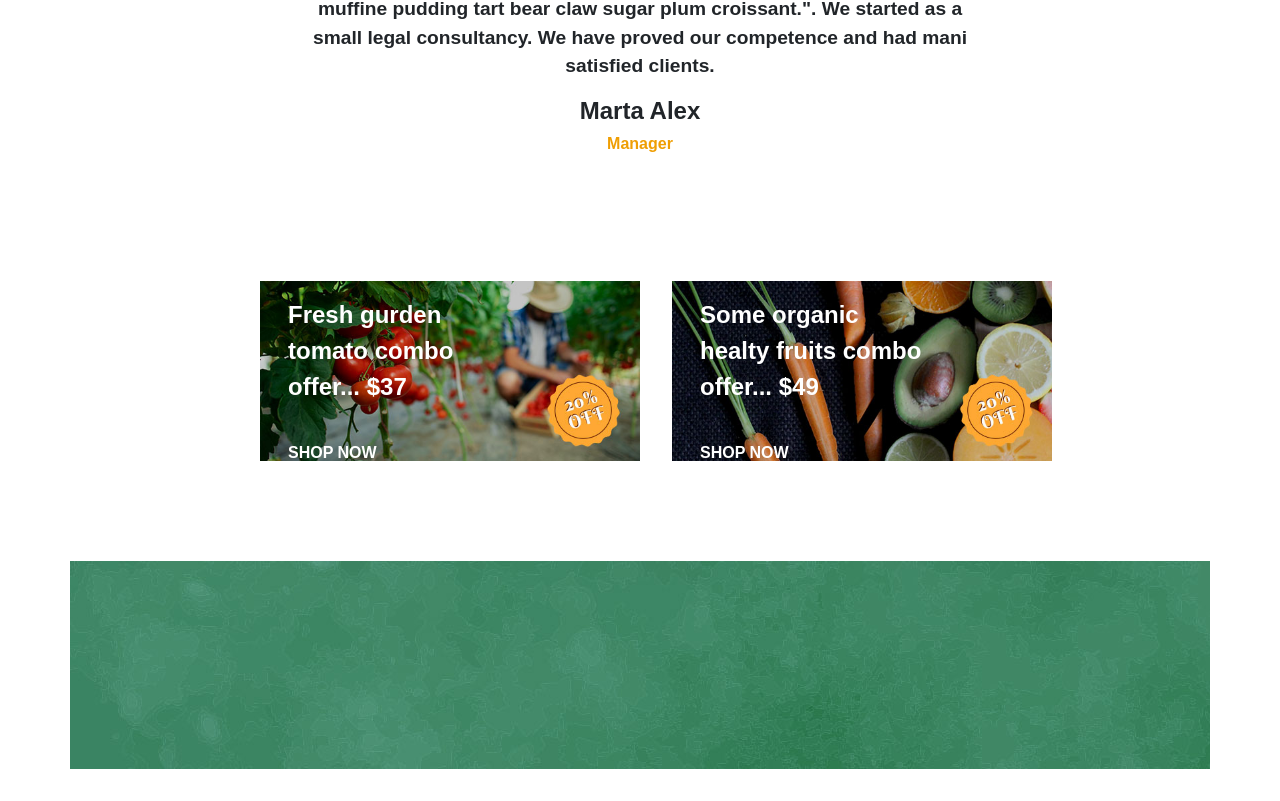
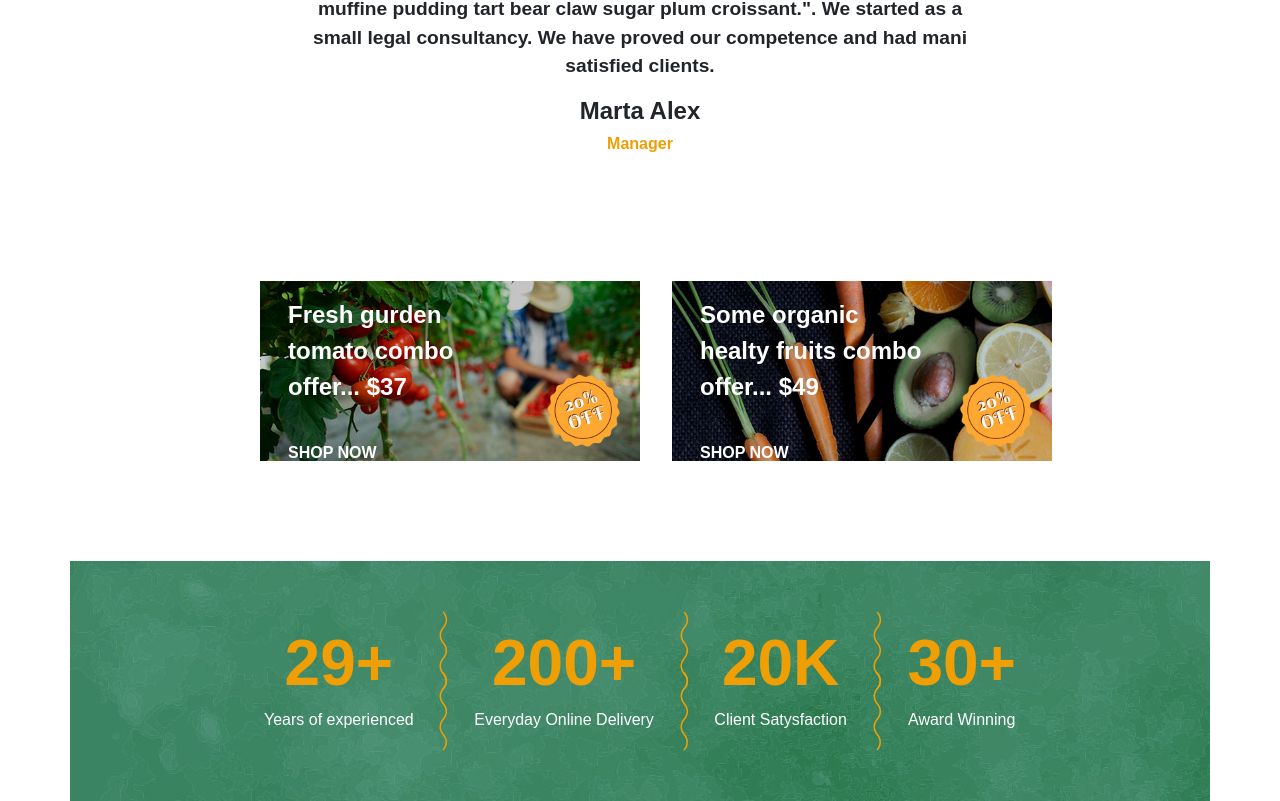
Before and after one commit to Flopiras/proj-html-vuejs, a Vue app: page / in a window 1280 px wide. Shown: the part 2859-3660 px from the top of the page. Before the commit the page ends 3628 px from the top, so only its background shows below. Built offline with nearby package versions, Linux system fonts and the light colour scheme.

Commit message:
add numbers cards

```diff
--- a/src/components/main/NumberCard.vue
+++ b/src/components/main/NumberCard.vue
@@ -21,6 +21,6 @@ h1 {
 }
 
 h5 {
-    font-size: 1.2rem;
+    font-size: 1rem;
 }
 </style>
--- a/src/components/main/SectionNumbers.vue
+++ b/src/components/main/SectionNumbers.vue
@@ -12,8 +12,14 @@ export default {
             <div class="row">
                 <div class="col-2"></div>
                 <div class="col-8">
-                    <div class="d-flex">
-                        <NumberCard />
+                    <div class="d-flex justify-content-between align-items-center">
+                        <NumberCard :mainText="'29+'" :bottomText="'Years of experienced'" />
+                        <img class="mx-2" src="../../assets/img/counter-shap1.png" alt="">
+                        <NumberCard :mainText="'200+'" :bottomText="'Everyday Online Delivery'" />
+                        <img class="mx-2" src="../../assets/img/counter-shap1.png" alt="">
+                        <NumberCard :mainText="'20K'" :bottomText="'Client Satysfaction'" />
+                        <img class="mx-2" src="../../assets/img/counter-shap1.png" alt="">
+                        <NumberCard :mainText="'30+'" :bottomText="'Award Winning'" />
                     </div>
                 </div>
                 <div class="col-2"></div>
@@ -27,6 +33,6 @@ export default {
 
 .numbers {
     background-image: url(../../assets/img/counter-bg.jpg);
-    padding: 100px 0;
+    padding: 50px 0;
 }
 </style>
```
